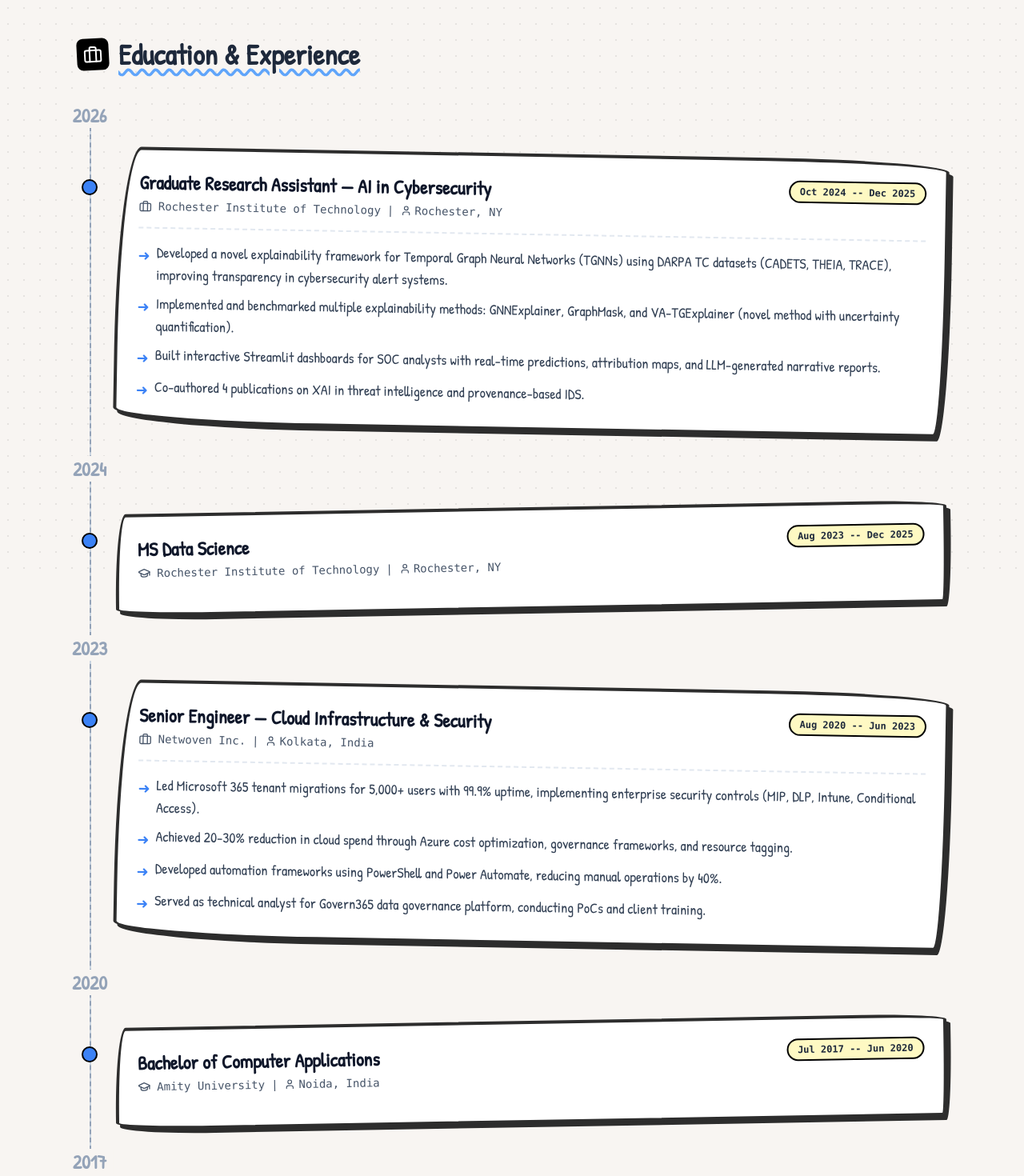
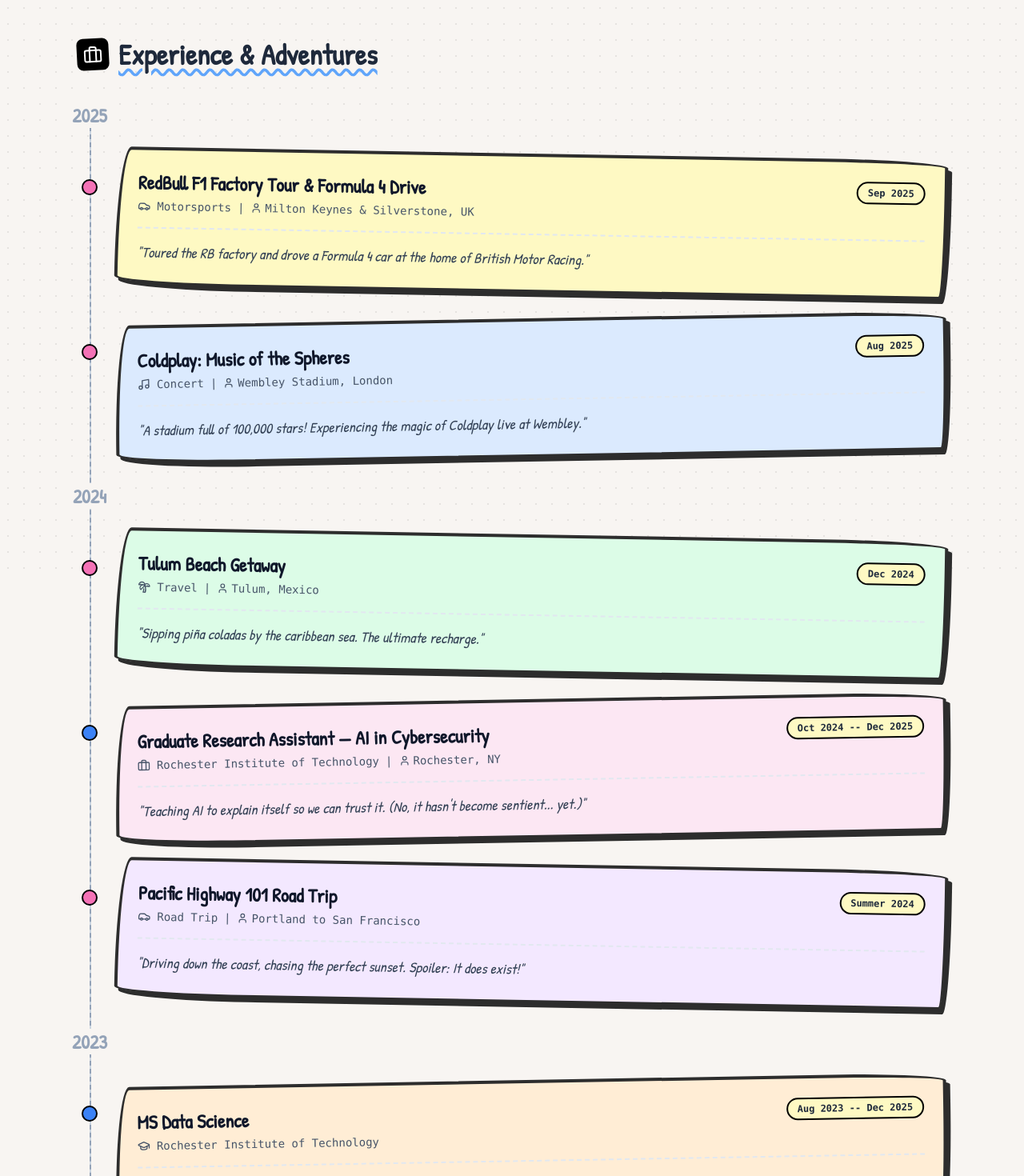
Before and after one commit to devang1304/devang1304.github.io, a React (Vite) app: page /experience in a window 1280 px wide. Shown: the part 80-1550 px from the top of the page at 80% size. Built offline with nearby package versions, Linux system fonts and the light colour scheme.

Commit message:
feat: Add personal timeline section, refactor timeline cards for dynamic content and styling, and update data structure with notes.

```diff
--- a/src/components/UIComponents.tsx
+++ b/src/components/UIComponents.tsx
@@ -1,17 +1,31 @@
 import React from "react";
-import { Briefcase, GraduationCap, User } from "lucide-react";
+import {
+  Briefcase,
+  GraduationCap,
+  User,
+  Ticket,
+  Plane,
+  Heart,
+  Car,
+  Mountain,
+  Palmtree,
+  Trophy,
+  Music,
+} from "lucide-react";
 
 export const DoodleCard = ({
   children,
   className = "",
   rotate = "0deg",
+  bgColor = "bg-white",
 }: {
   children: React.ReactNode;
   className?: string;
   rotate?: string;
+  bgColor?: string;
 }) => (
   <div
-    className={`bg-white p-6 relative shadow-[5px_5px_0px_#2d2d2d] transition-all duration-200 ease-out hover:scale-[1.02] hover:shadow-[8px_8px_0px_#2d2d2d] active:scale-[1.01] active:translate-y-0.5 active:shadow-[4px_4px_0px_#2d2d2d] ${className}`}
+    className={`${bgColor} p-6 relative shadow-[5px_5px_0px_#2d2d2d] transition-all duration-200 ease-out hover:scale-[1.02] hover:shadow-[8px_8px_0px_#2d2d2d] active:scale-[1.01] active:translate-y-0.5 active:shadow-[4px_4px_0px_#2d2d2d] ${className}`}
     style={{
       borderRadius: "30px 225px 15px 255px / 255px 15px 225px 20px",
       border: "4px solid #2d2d2d",
@@ -146,53 +160,78 @@
   item,
   type,
   idx,
+  color = "bg-white",
 }: {
   item: any;
-  type: "experience" | "education";
+  type: "experience" | "education" | "personal";
   idx: number;
+  color?: string;
 }) => (
   <div className="relative md:pl-12">
-    <div className="absolute left-4 -translate-x-1/2 top-8 w-5 h-5 bg-blue-500 rounded-full border-2 border-black hidden md:block z-10"></div>
-    <DoodleCard rotate={idx % 2 === 0 ? "1deg" : "-1deg"}>
+    <div
+      className={`absolute left-4 -translate-x-1/2 top-8 w-5 h-5 rounded-full border-2 border-black hidden md:block z-10 ${
+        type === "personal" ? "bg-pink-400" : "bg-blue-500"
+      }`}
+    ></div>
+    <DoodleCard rotate={idx % 2 === 0 ? "1deg" : "-1deg"} bgColor={color}>
       <div
         className={`flex flex-col md:flex-row justify-between pb-4 ${
-          type === "experience"
+          item.note || item.details
             ? "mb-4 border-b-2 border-dashed border-slate-200"
             : ""
         }`}
       >
         <div>
           <h3 className="text-2xl font-hand font-bold text-slate-900">
-            {type === "experience" ? item.role : item.degree}
+            {type === "experience"
+              ? item.role
+              : type === "education"
+              ? item.degree
+              : item.title}
           </h3>
           <div className="flex items-center gap-2 text-slate-600 font-mono text-sm mt-1">
             {type === "experience" ? (
               <Briefcase size={16} />
+            ) : type === "education" ? (
+              <GraduationCap size={16} />
+            ) : item.category === "Motorsports" ||
+              item.category === "Road Trip" ? (
+              <Car size={16} />
+            ) : item.category === "Adventure" ? (
+              <Mountain size={16} />
+            ) : item.category === "Travel" ? (
+              <Palmtree size={16} />
+            ) : item.category === "Concert" ? (
+              <Music size={16} />
+            ) : item.category === "Event" ? (
+              <Trophy size={16} />
             ) : (
-              <GraduationCap size={16} />
+              <Heart size={16} />
             )}
-            {type === "experience" ? item.company : item.school}
-            <span className="hidden md:inline">|</span>
-            <span className="flex items-center gap-1">
-              <User size={14} /> {item.location}
-            </span>
+            {type === "experience"
+              ? item.company
+              : type === "education"
+              ? item.school
+              : item.category}
+            {type !== "education" && (
+              <>
+                <span className="hidden md:inline">|</span>
+                <span className="flex items-center gap-1">
+                  <User size={14} /> {item.location}
+                </span>
+              </>
+            )}
           </div>
         </div>
         <div className="mt-2 md:mt-0 px-3 py-1 bg-yellow-100 border-2 border-black rounded-full self-start font-mono text-xs font-bold whitespace-nowrap">
-          {item.period}
+          {type === "personal" ? item.date : item.period}
         </div>
       </div>
-      {type === "experience" && item.details && (
-        <ul className="space-y-2">
-          {item.details.map((detail: string, i: number) => (
-            <li
-              key={i}
-              className="flex items-start gap-2 font-hand text-lg text-slate-700"
-            >
-              <span className="text-blue-500 mt-1">➜</span> {detail}
-            </li>
-          ))}
-        </ul>
+      {/* Fun Note for all types - Character everywhere! */}
+      {item.note && (
+        <p className="font-hand text-lg text-slate-700 italic mt-2">
+          "{item.note}"
+        </p>
       )}
     </DoodleCard>
   </div>
--- a/src/data/content.ts
+++ b/src/data/content.ts
@@ -4,24 +4,16 @@
     company: "Rochester Institute of Technology",
     period: "Oct 2024 -- Dec 2025",
     location: "Rochester, NY",
-    details: [
-      "Developed a novel explainability framework for Temporal Graph Neural Networks (TGNNs) using DARPA TC datasets (CADETS, THEIA, TRACE), improving transparency in cybersecurity alert systems.",
-      "Implemented and benchmarked multiple explainability methods: GNNExplainer, GraphMask, and VA-TGExplainer (novel method with uncertainty quantification).",
-      "Built interactive Streamlit dashboards for SOC analysts with real-time predictions, attribution maps, and LLM-generated narrative reports.",
-      "Co-authored 4 publications on XAI in threat intelligence and provenance-based IDS.",
-    ],
+    note: "Teaching AI to explain itself so we can trust it. (No, it hasn't become sentient... yet.)",
+    details: [],
   },
   {
     role: "Senior Engineer — Cloud Infrastructure & Security",
     company: "Netwoven Inc.",
     period: "Aug 2020 -- Jun 2023",
     location: "Kolkata, India",
-    details: [
-      "Led Microsoft 365 tenant migrations for 5,000+ users with 99.9% uptime, implementing enterprise security controls (MIP, DLP, Intune, Conditional Access).",
-      "Achieved 20-30% reduction in cloud spend through Azure cost optimization, governance frameworks, and resource tagging.",
-      "Developed automation frameworks using PowerShell and Power Automate, reducing manual operations by 40%.",
-      "Served as technical analyst for Govern365 data governance platform, conducting PoCs and client training.",
-    ],
+    note: "Herding clouds and securing perimeters. Made sure 5,000+ users didn't accidentally leak data.",
+    details: [],
   },
 ];
 
@@ -31,12 +23,14 @@
     school: "Rochester Institute of Technology",
     period: "Aug 2023 -- Dec 2025",
     location: "Rochester, NY",
+    note: "Mastering the art of torturing data until it confesses.",
   },
   {
     degree: "Bachelor of Computer Applications",
     school: "Amity University",
     period: "Jul 2017 -- Jun 2020",
     location: "Noida, India",
+    note: "Where the coding journey began. Fueled by caffeine and curiosity.",
   },
 ];
 
@@ -120,3 +114,48 @@
   "SQL",
   "FastAPI",
 ];
+
+export const personalData = [
+  {
+    title: "RedBull F1 Factory Tour & Formula 4 Drive",
+    category: "Motorsports",
+    date: "Sep 2025",
+    location: "Milton Keynes & Silverstone, UK",
+    note: "Toured the RB factory and drove a Formula 4 car at the home of British Motor Racing.",
+  },
+  {
+    title: "Coldplay: Music of the Spheres",
+    category: "Concert",
+    date: "Aug 2025",
+    location: "Wembley Stadium, London",
+    note: "A stadium full of 100,000 stars! Experiencing the magic of Coldplay live at Wembley.",
+  },
+  {
+    title: "Tulum Beach Getaway",
+    category: "Travel",
+    date: "Dec 2024",
+    location: "Tulum, Mexico",
+    note: "Sipping piña coladas by the caribbean sea. The ultimate recharge.",
+  },
+  {
+    title: "Pacific Highway 101 Road Trip",
+    category: "Road Trip",
+    date: "Summer 2024",
+    location: "Portland to San Francisco",
+    note: "Driving down the coast, chasing the perfect sunset. Spoiler: It does exist!",
+  },
+  {
+    title: "Trekking Hang Son Doong Cave",
+    category: "Adventure",
+    date: "Jul 2023",
+    location: "Quang Binh, Vietnam",
+    note: "Expedition into the world's largest cave. Jungle trekking, river crossings, and camping underground.",
+  },
+  {
+    title: "Abu Dhabi Grand Prix 2021",
+    category: "Event",
+    date: "Dec 2021",
+    location: "Yas Marina Circuit, UAE",
+    note: "A world-class showdown. Lewis's 8th championship... or Max's first? History witnessed.",
+  },
+];
--- a/src/pages/Experience.tsx
+++ b/src/pages/Experience.tsx
@@ -1,32 +1,87 @@
 import React from "react";
-import { Briefcase } from "lucide-react";
+import { Briefcase, Sparkles } from "lucide-react";
 import {
   SectionTitle,
   YearMarker,
   TimelineCard,
 } from "../components/UIComponents";
-import { experienceData, educationData } from "../data/content";
+import { experienceData, educationData, personalData } from "../data/content";
 
 export default function Experience() {
+  // Combine and sort data
+  const combinedData = [
+    ...experienceData.map((d) => ({ ...d, type: "experience" })),
+    ...educationData.map((d) => ({ ...d, type: "education" })),
+    ...personalData.map((d) => ({ ...d, type: "personal" })),
+  ].sort((a, b) => {
+    const getDate = (item: any) => {
+      // Handle range "Oct 2024 -- Dec 2025" or single "Sep 2024"
+      const dateStr = (item.period || item.date).split("--")[0].trim();
+      const [month, year] = dateStr.split(" ");
+      const monthIdx = [
+        "Jan",
+        "Feb",
+        "Mar",
+        "Apr",
+        "May",
+        "Jun",
+        "Jul",
+        "Aug",
+        "Sep",
+        "Oct",
+        "Nov",
+        "Dec",
+      ].indexOf(month);
+      return new Date(parseInt(year), monthIdx);
+    };
+    return getDate(b).getTime() - getDate(a).getTime();
+  });
+
+  const colors = [
+    "bg-yellow-100",
+    "bg-blue-100",
+    "bg-green-100",
+    "bg-pink-100",
+    "bg-purple-100",
+    "bg-orange-100",
+  ];
+
+  const getItemYear = (item: any) => {
+    if (!item) return null;
+    const dateStr = (item.period || item.date || "").split("--")[0].trim();
+    return dateStr.includes(" ") ? dateStr.split(" ")[1] : dateStr;
+  };
+
   return (
     <section id="experience" className="mb-32">
       <SectionTitle
-        title="Education & Experience"
+        title="Experience & Adventures"
         icon={Briefcase}
         onClick={undefined}
       />
+
       <div className="relative">
         <div className="absolute left-4 top-0 bottom-0 w-0.5 bg-slate-300 hidden md:block border-l-2 border-dashed border-slate-400 -z-10"></div>
         <div className="space-y-8">
-          <YearMarker year={2026} />
-          <TimelineCard item={experienceData[0]} type="experience" idx={0} />
-          <YearMarker year={2024} />
-          <TimelineCard item={educationData[0]} type="education" idx={1} />
-          <YearMarker year={2023} />
-          <TimelineCard item={experienceData[1]} type="experience" idx={2} />
-          <YearMarker year={2020} />
-          <TimelineCard item={educationData[1]} type="education" idx={3} />
-          <YearMarker year={2017} />
+          {combinedData.map((item: any, idx) => {
+            const year = getItemYear(item);
+            const prevYear = getItemYear(combinedData[idx - 1]);
+
+            return (
+              <React.Fragment key={idx}>
+                {(!prevYear || year !== prevYear) && (
+                  <YearMarker year={parseInt(year)} />
+                )}
+                {/* @ts-ignore */}
+                <TimelineCard
+                  item={item}
+                  type={item.type}
+                  idx={idx}
+                  color={colors[idx % colors.length]}
+                />
+              </React.Fragment>
+            );
+          })}
         </div>
       </div>
     </section>
```
